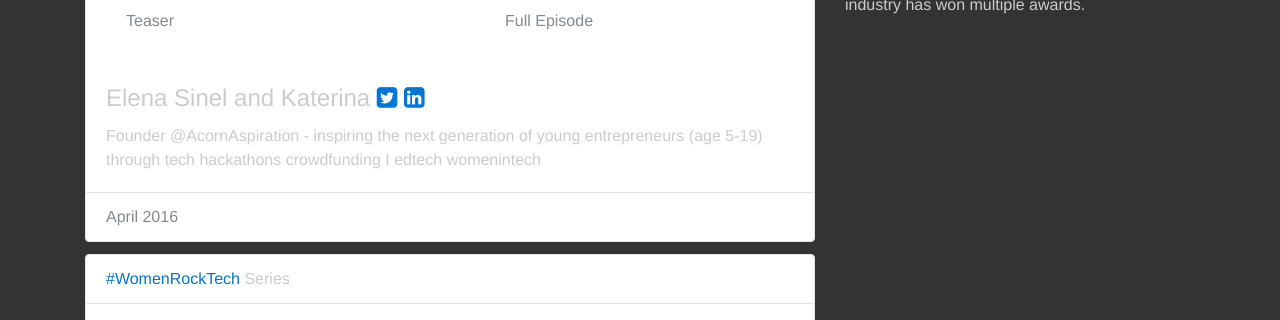
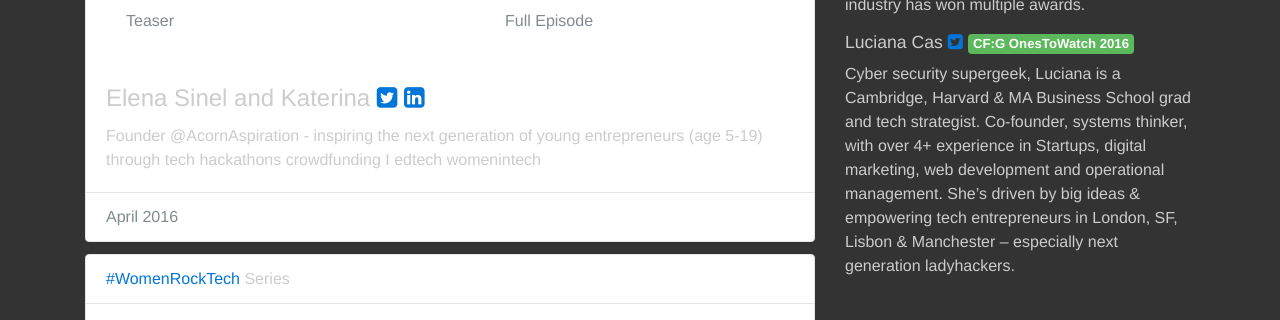
Before and after one commit to WeRockTech/werocktech.github.io, a Jekyll site: the page built from index.html, in a window 1280 px wide and 900 px high, scrolled down 2034 px, cut to the strip 228-548 px from the top of the window. Built offline with Jekyll 4.4.1, drawn with Linux system fonts in a browser that asks for light colours.

Commit message:
Future episode Luciana Cas

```diff
--- a/_data/futureepisodes.yml
+++ b/_data/futureepisodes.yml
@@ -33,3 +33,8 @@
   bio: Solveiga Pakštaitė is the inventor of Bump Mark, a patent-pending food expiry labelling innovation that she designed at Brunel University and is now being developed at the Central Research Laboratory by Solveiga's company, Design By Sol. It is a bio-responsive food expiry label provides accurate, real-time indication of the product’s freshness and is set to dramatically cut food waste. Her innovation in the food packaging industry has won multiple awards.
   series: CF:G OnesToWatch 2016
   twitter: Design_By_Sol
+
+- name: Luciana Cas
+  bio: Cyber security supergeek, Luciana is a Cambridge, Harvard & MA Business School grad and tech strategist. Co-founder, systems thinker, with over 4+ experience in Startups, digital marketing, web development and operational management. She’s driven by big ideas & empowering tech entrepreneurs in London, SF, Lisbon & Manchester – especially next generation ladyhackers.
+  series: CF:G OnesToWatch 2016
+  twitter: LCarvalhoSe
```
